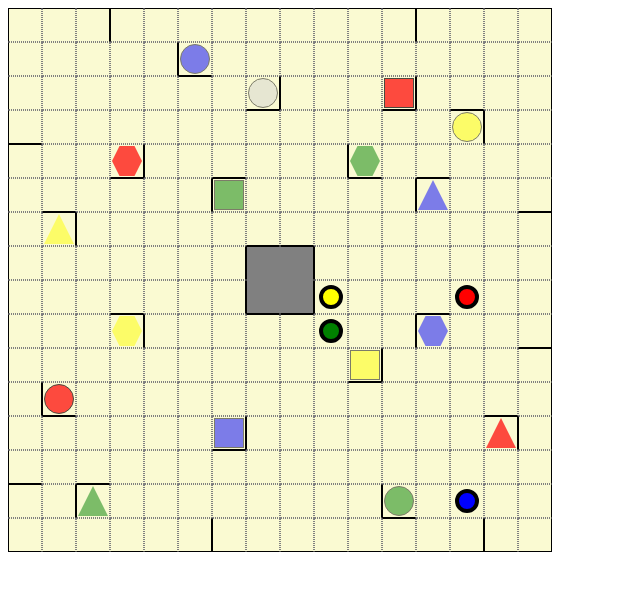
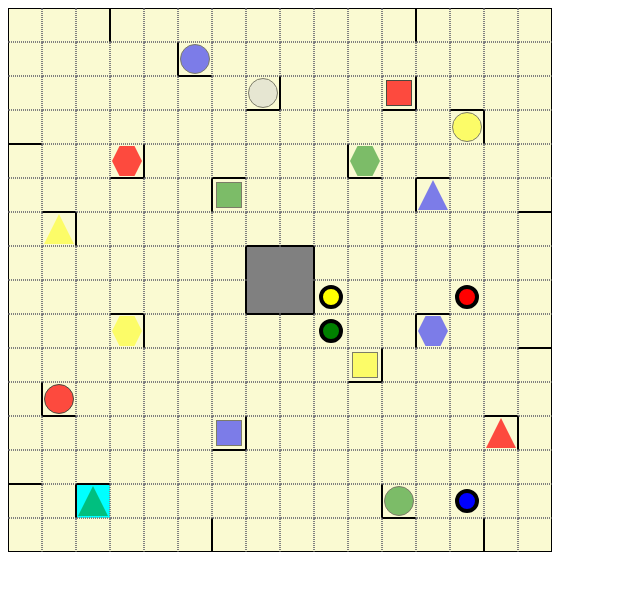
Before and after one commit to avuong12/RicochetRobots, a plain HTML site: page index.html in a window 1280 px wide. Shown: the whole page, without its empty margins (0-640 px from the left). Drawn offline with Linux system fonts and the light colour scheme.

Commit message:
rendering a highlighted current target

```diff
--- a/ricochetRobots.css
+++ b/ricochetRobots.css
@@ -71,12 +71,12 @@ span.wild-target {
 }
 
 span.square-target {
-  width: 28px;
-  height: 28px;
+  width: 24px;
+  height: 24px;
   border: 1px solid black;
   display: inline-block;
-  margin-left: 1px;
-  margin-top: 1px;
+  margin-left: 3px;
+  margin-top: 3px;
   position: absolute;
 }
 
@@ -153,3 +153,7 @@ span.robot {
 span.selected-robot {
   border: 4px solid cyan;
 }
+
+span.target-cell {
+  background: cyan;
+}
--- a/ricochetRobots.js
+++ b/ricochetRobots.js
@@ -176,6 +176,14 @@ class RicochetRobots {
       );
       cellSpan.appendChild(robotSpan);
     }
+
+    // Hightlight current target cell.
+    let target = this.board.getCurrentTarget();
+    let targetRow = target.row;
+    let targetColumn = target.column;
+
+    let targetCell = document.getElementById(`${targetRow}, ${targetColumn}`);
+    targetCell.classList.toggle('target-cell');
   }
 }
 
```
